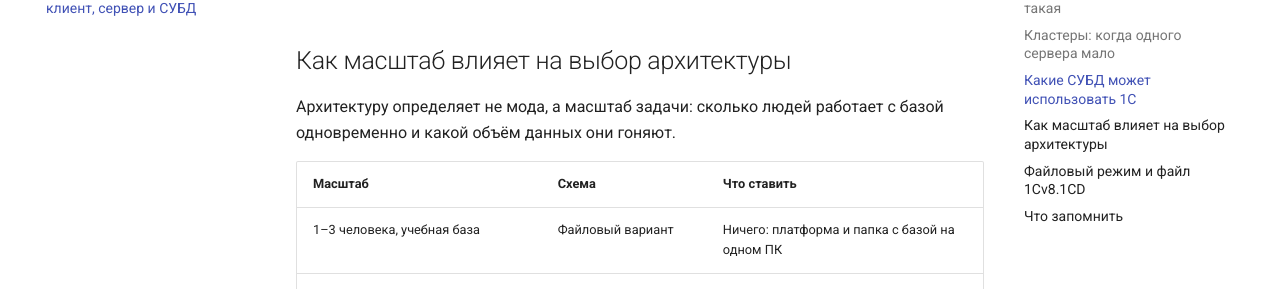
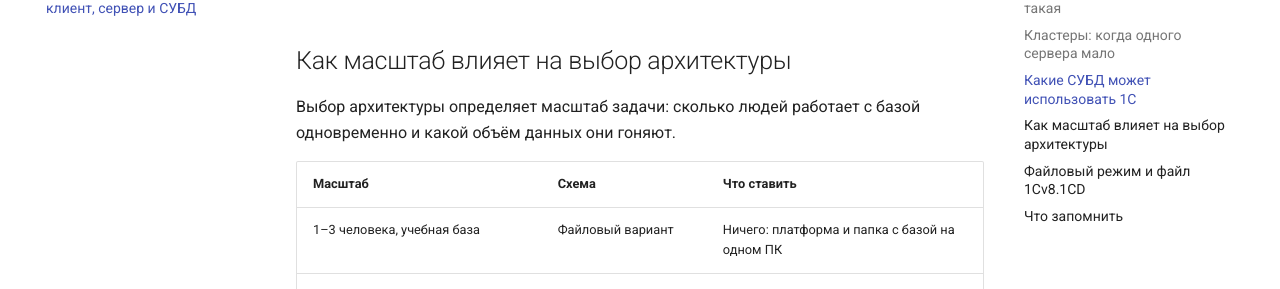
Before and after one commit to AndCheb/1c-articles, an MkDocs documentation site: the page built from docs/basics/three-tier-architecture.md, in a window 1280 px wide and 900 px high, scrolled down 3438 px. Shown: the part 163-452 px from the top of the window. Built offline with MkDocs 1.6.1 and Material for MkDocs 9.7.7, drawn with Linux system fonts in a browser that asks for light colours; comment, search, counter and statistics services are not loaded.

Commit message:
Статья о трёхзвенной архитектуре: «мода» заменена на техническую формулировку
Co-authored-by: Cursor <cursoragent@cursor.com>

```diff
--- a/docs/basics/three-tier-architecture.md
+++ b/docs/basics/three-tier-architecture.md
@@ -88,7 +88,7 @@ tags:
 
 ## Как масштаб влияет на выбор архитектуры
 
-Архитектуру определяет не мода, а масштаб задачи: сколько людей работает с базой одновременно и какой объём данных они гоняют.
+Выбор архитектуры определяет масштаб задачи: сколько людей работает с базой одновременно и какой объём данных они гоняют.
 
 | Масштаб | Схема | Что ставить |
 |---|---|---|
```
